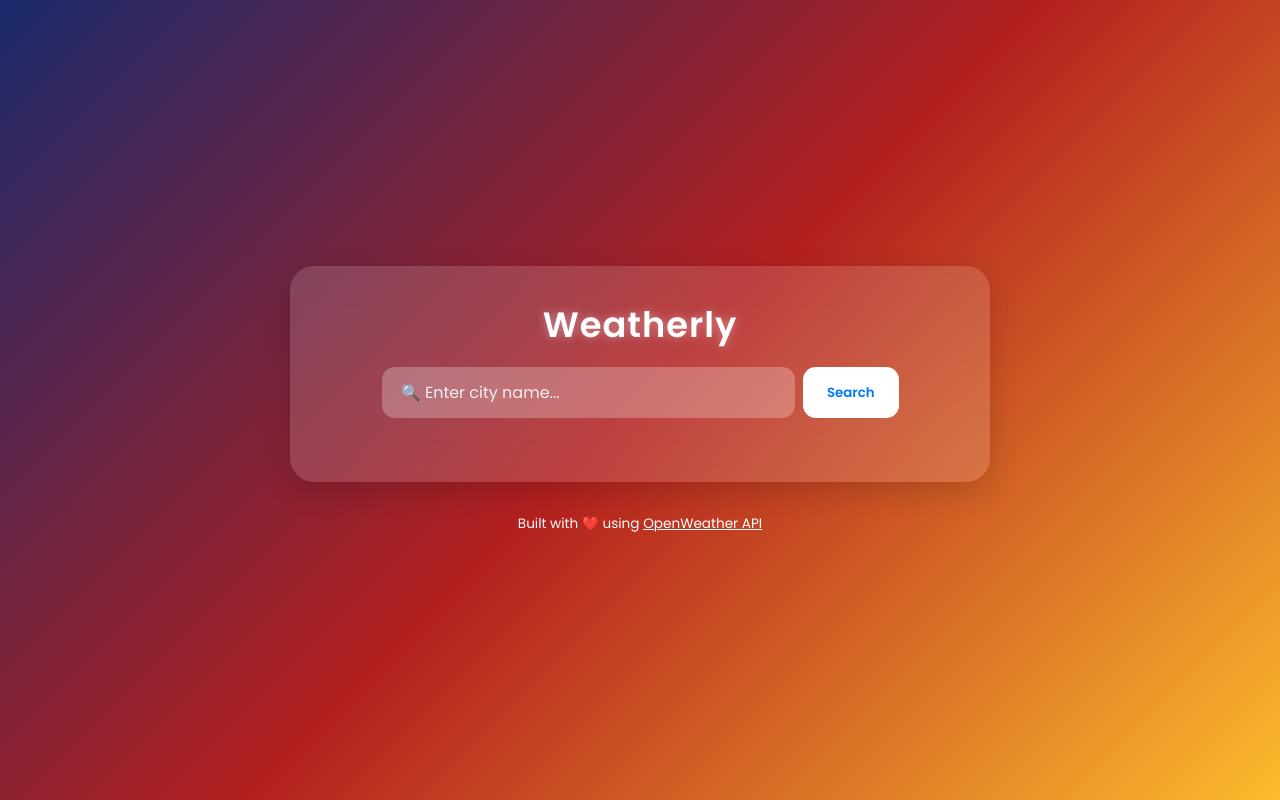
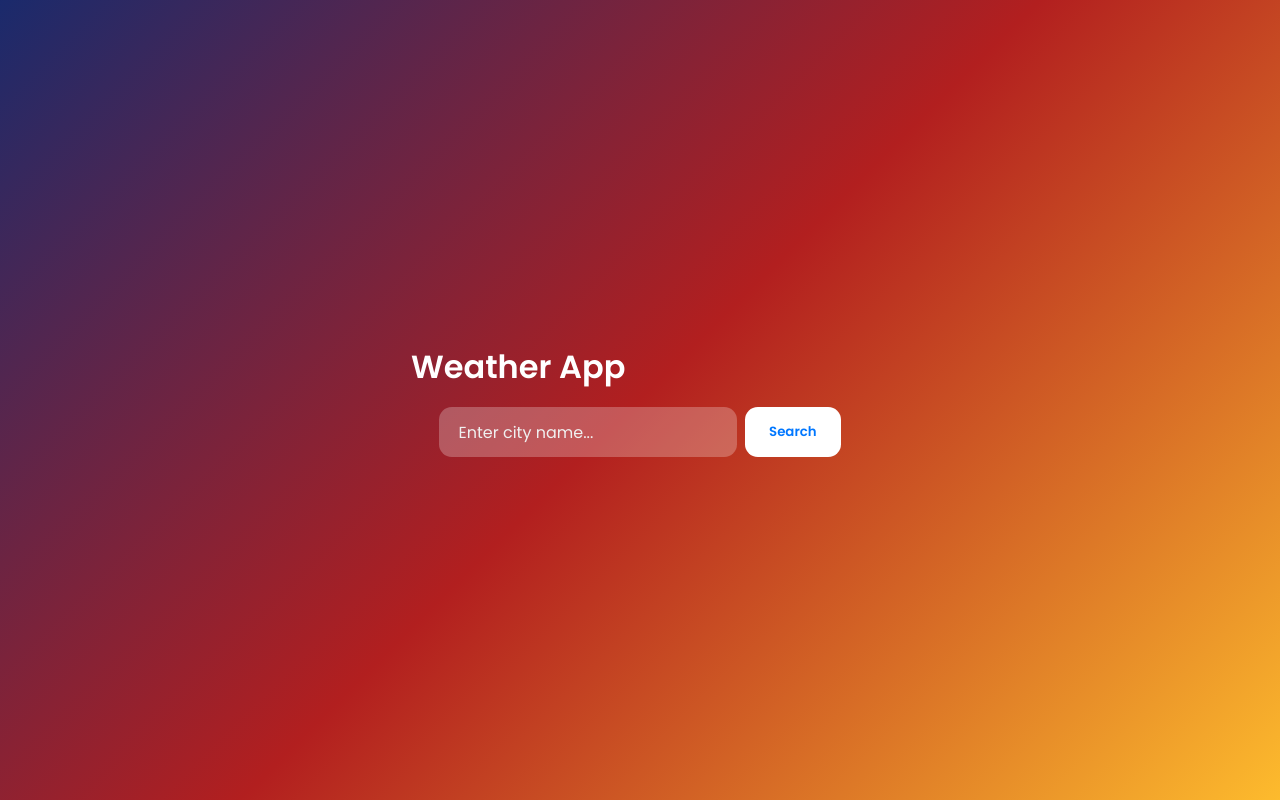
Before and after one commit to Balagovind-8/weather-app, a plain HTML site: page index.html in a window 1280 px wide. Drawn offline with Linux system fonts and the light colour scheme.

Commit message:
Update index.html

```diff
--- a/index.html
+++ b/index.html
@@ -3,55 +3,22 @@
 <head>
   <meta charset="UTF-8" />
   <meta name="viewport" content="width=device-width, initial-scale=1.0" />
-  <title>Weatherly | Modern Weather App</title>
+  <title>Weather App</title>
   <link rel="stylesheet" href="style.css" />
 </head>
 <body>
-  <div class="wrapper">
-    <header class="header">
-      <h1 class="logo">Weatherly</h1>
-      <form id="search-form" class="search-box">
-        <input
-          type="text"
-          id="city-input"
-          placeholder="🔍 Enter city name..."
-          required
-        />
-        <button type="submit">Search</button>
-      </form>
-    </header>
+  <div class="container">
+    <h1>Weather App</h1>
 
-    <main id="weather-info" class="hidden fade-in">
-      <section class="current">
-        <h2 id="location"></h2>
-        <div class="weather-core">
-          <img id="weather-icon" alt="icon" />
-          <div>
-            <h3 id="temperature"></h3>
-            <p id="description"></p>
-          </div>
-        </div>
-        <div class="extra">
-          <p>💧 Humidity: <span id="humidity"></span>%</p>
-          <p>🌬️ Wind: <span id="wind"></span> m/s</p>
-        </div>
-      </section>
+    <div class="search-box">
+      <input type="text" id="city-input" placeholder="Enter city name..." />
+      <button id="search-btn">Search</button>
+    </div>
 
-      <section class="forecast">
-        <h3>5-Day Forecast</h3>
-        <div id="forecast-container" class="forecast-container"></div>
-      </section>
-    </main>
-
-    <p id="error" class="error hidden"></p>
+    <div id="weather-container" class="weather-container">
+      <!-- Weather info will appear here -->
+    </div>
   </div>
-
-  <footer>
-    <p>
-      Built with ❤️ using
-      <a href="https://openweathermap.org" target="_blank">OpenWeather API</a>
-    </p>
-  </footer>
 
   <script src="script.js"></script>
 </body>
```
